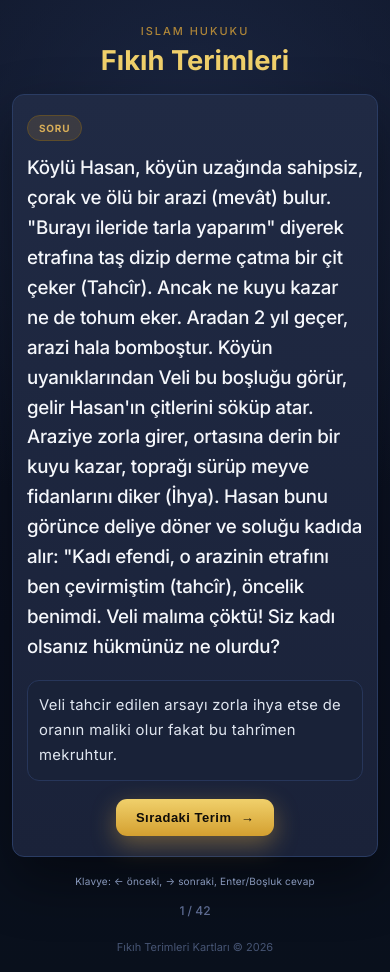
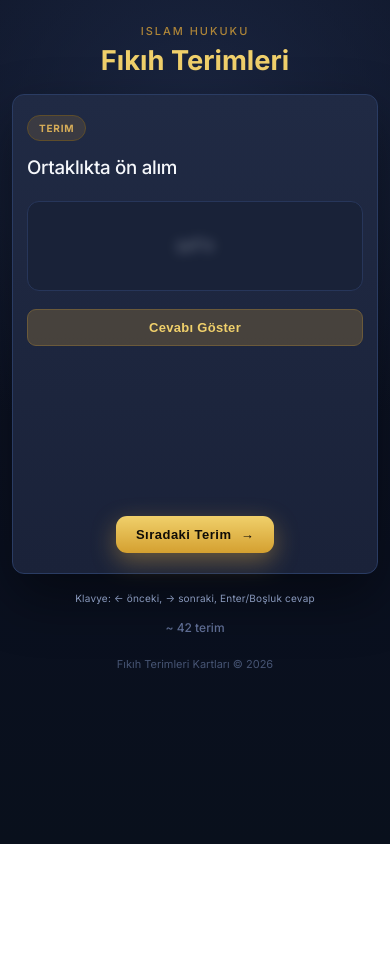
Before and after one commit to ozkanbahadir00-dev/Talib_ul_melekei_f-k-h, a React (Vite) app: page / in a window 390 px wide. After the commit the page ends 844 px from the top, so only its background shows below. Built offline with nearby package versions, Linux system fonts and the light colour scheme.

Commit message:
fix: update viewport meta tag and improve CSS for better responsiveness

```diff
--- a/index.html
+++ b/index.html
@@ -2,7 +2,8 @@
 <html lang="tr">
   <head>
     <meta charset="UTF-8" />
-    <meta name="viewport" content="width=device-width, initial-scale=1.0" />
+    <meta name="viewport" content="width=device-width, initial-scale=1.0, viewport-fit=cover" />
+    <meta name="theme-color" content="#0a1020" />
     <title>Fıkıh Terimleri</title>
     <link rel="preconnect" href="https://fonts.googleapis.com">
     <link rel="preconnect" href="https://fonts.gstatic.com" crossorigin>
--- a/src/App.css
+++ b/src/App.css
@@ -36,7 +36,7 @@ body {
   min-height: 100vh;
   max-width: 920px;
   margin: 0 auto;
-  padding: 52px 16px 28px;
+  padding: max(52px, env(safe-area-inset-top)) 16px max(28px, env(safe-area-inset-bottom));
   -webkit-backface-visibility: hidden;
   display: flex;
   flex-direction: column;
@@ -132,8 +132,8 @@ body {
 }
 
 .answer:not(.show) p {
-  filter: blur(12px);
-  opacity: 0.85;
+  filter: blur(6px);
+  opacity: 0.6;
   user-select: none;
 }
 
--- a/src/App.tsx
+++ b/src/App.tsx
@@ -1,34 +1,28 @@
-import { useEffect, useMemo, useRef, useState } from 'react';
+import { useEffect, useRef, useState } from 'react';
 import studyCards from './data/studyData';
 import './App.css';
 
-function shuffleCards<T>(items: T[]): T[] {
-  const next = [...items];
-  for (let i = next.length - 1; i > 0; i -= 1) {
-    const j = Math.floor(Math.random() * (i + 1));
-    [next[i], next[j]] = [next[j], next[i]];
-  }
-  return next;
+function getRandomCard(cards: typeof studyCards): typeof studyCards[0] {
+  return cards[Math.floor(Math.random() * cards.length)];
 }
 
 export default function App() {
-  const [cards] = useState(() => shuffleCards(studyCards));
-  const [index, setIndex] = useState(0);
+  const [currentCard, setCurrentCard] = useState(() => getRandomCard(studyCards));
   const [showAnswer, setShowAnswer] = useState(false);
   const [isTouchPrimary, setIsTouchPrimary] = useState(false);
   const touchStartX = useRef<number | null>(null);
   const touchStartY = useRef<number | null>(null);
 
-  const current = useMemo(() => cards[index], [cards, index]);
+  const current = currentCard;
   const shouldToggleAnswer = current.reveal === 'toggle';
 
   const nextTerm = () => {
-    setIndex((prev) => (prev + 1) % cards.length);
+    setCurrentCard(getRandomCard(studyCards));
     setShowAnswer(false);
   };
 
   const previousTerm = () => {
-    setIndex((prev) => (prev - 1 + cards.length) % cards.length);
+    setCurrentCard(getRandomCard(studyCards));
     setShowAnswer(false);
   };
 
@@ -104,15 +98,15 @@ export default function App() {
     }
 
     if (deltaX > 0) {
-      nextTerm();
+      previousTerm();
       return;
     }
 
-    previousTerm();
+    nextTerm();
   };
 
   const controlsHint = isTouchPrimary
-    ? 'Kaydırma: Sağa kaydır → sonraki, sola kaydır → önceki'
+    ? 'Kaydırma: Sağa kaydır → önceki, sola kaydır → sonraki'
     : 'Klavye: ← önceki, → sonraki, Enter/Boşluk cevap';
 
   return (
@@ -151,7 +145,7 @@ export default function App() {
       <p className="controls-hint">{controlsHint}</p>
 
       <p className="counter">
-        {index + 1} / {cards.length}
+        ~ {studyCards.length} terim
       </p>
 
       <footer className="footer">Fıkıh Terimleri Kartları © 2026</footer>
```
